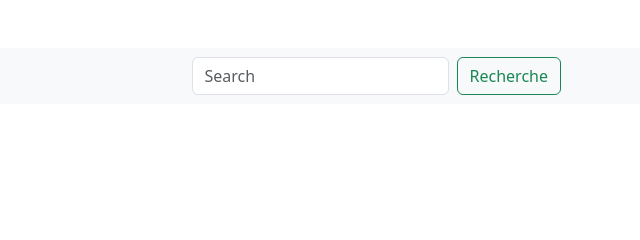
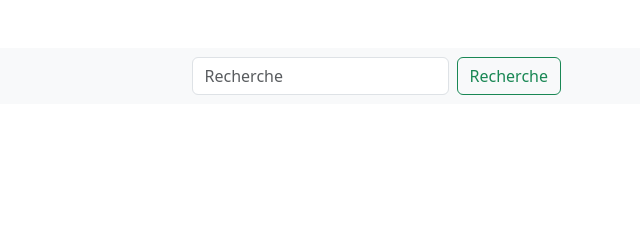
Before and after one commit to Diaksey/Orsys, a website: page index.html in a window 1280 px wide. Shown: the top 240 px of the page, 637-1277 px from the left. Drawn offline with nearby package versions, Linux system fonts and the light colour scheme.

Commit message:
Traduction en français

```diff
--- a/index.html
+++ b/index.html
@@ -62,7 +62,7 @@
             <input
               class="form-control me-sm-2"
               type="text"
-              placeholder="Search"
+              placeholder="Recherche"
             />
             <button class="btn btn-outline-success my-2 my-sm-0" type="submit">
               Recherche
```
